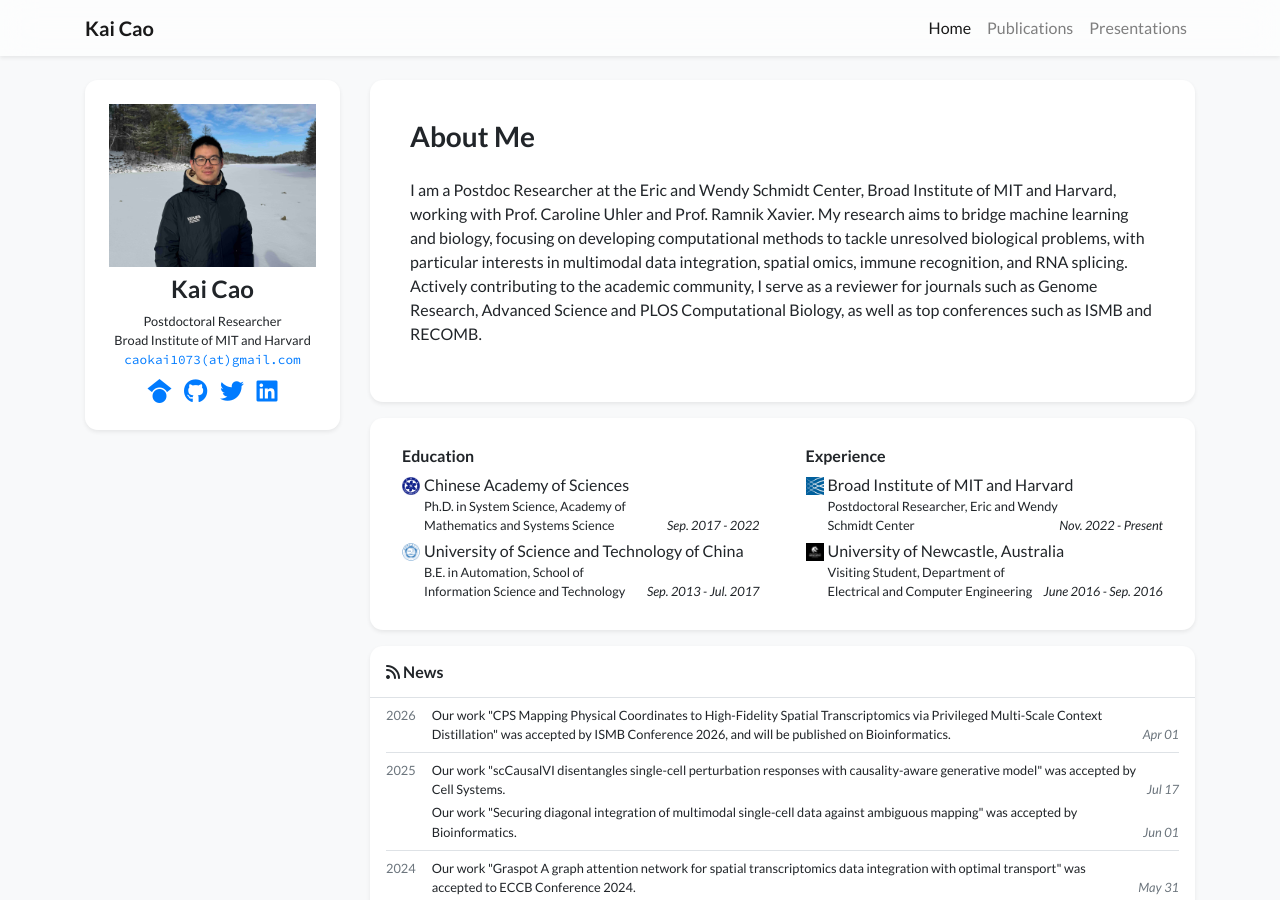
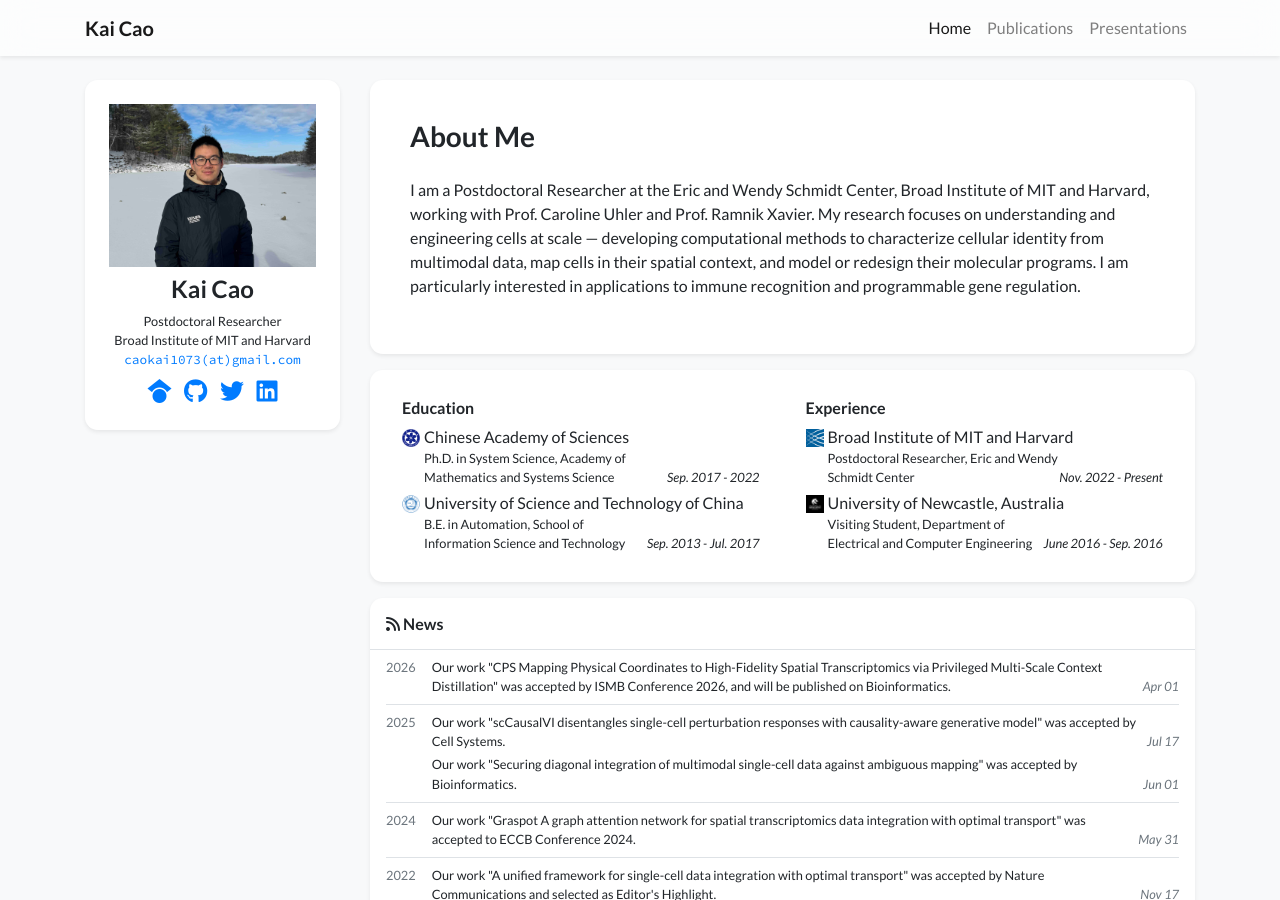
Before and after one commit to caokai1073/caokai1073.github.io, a Jekyll site: the page built from index.html, in a window 1280 px wide and 900 px high. Built offline with Jekyll 4.4.1, drawn with Linux system fonts in a browser that asks for light colours; nearby versions of some CDN libraries; a style sheet for code colours, icons or effects is not loaded.

Commit message:
Update About Me

```diff
--- a/_data/profile.yml
+++ b/_data/profile.yml
@@ -21,9 +21,9 @@ linkedin: kai-cao-157a9015b
 short_bio_text_justify: false
 short_bio: >-
   <p>
-    I am a Postdoc Researcher at the Eric and Wendy Schmidt Center, Broad Institute of MIT and Harvard, working with Prof. Caroline Uhler and Prof. Ramnik Xavier.
-    My research aims to bridge machine learning and biology, focusing on developing computational methods to tackle unresolved biological problems, with particular interests in multimodal data integration, spatial omics, immune recognition, and RNA splicing.
-    Actively contributing to the academic community, I serve as a reviewer for journals such as Genome Research, Advanced Science and PLOS Computational Biology, as well as top conferences such as ISMB and RECOMB.
+    I am a Postdoctoral Researcher at the Eric and Wendy Schmidt Center, Broad Institute of MIT and Harvard, working with Prof. Caroline Uhler and Prof. Ramnik Xavier.
+    My research focuses on understanding and engineering cells at scale — developing computational methods to characterize cellular identity from multimodal data, map cells in their spatial context, and model or redesign their molecular programs.
+    I am particularly interested in applications to immune recognition and programmable gene regulation.
   </p>
 
 portrait_url: /assets/images/photos/portrait.jpg
```
